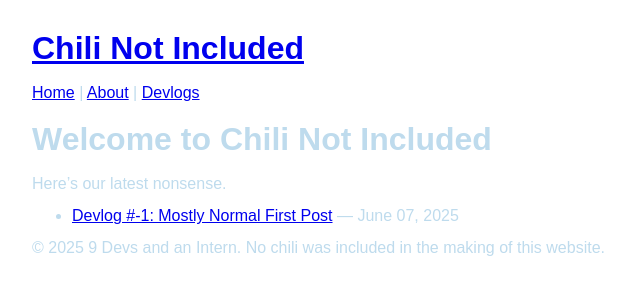
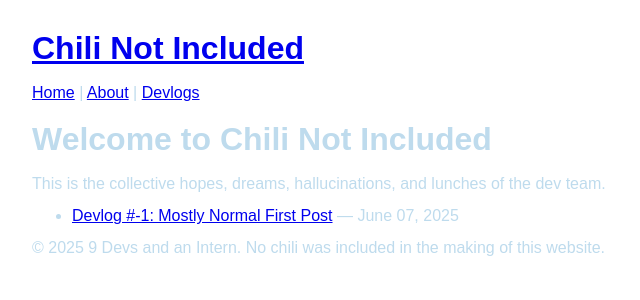
Before and after one commit to 9-Devs-and-an-Intern/Chili-Not-Included, a Jekyll site: the page built from index.md, in a window 1280 px wide. Shown: the top 300 px of the page, without its empty margins (0-640 px from the left). Built offline with Jekyll 4.4.1, drawn with Linux system fonts in a browser that asks for light colours; some web fonts are replaced.

Commit message:
Update index.md

```diff
--- a/index.md
+++ b/index.md
@@ -5,7 +5,7 @@ title: Home
 
 # Welcome to Chili Not Included
 
-Here’s our latest nonsense.
+This is the collective hopes, dreams, hallucinations, and lunches of the dev team.
 
 <ul>
   {% for post in site.posts %}
```
